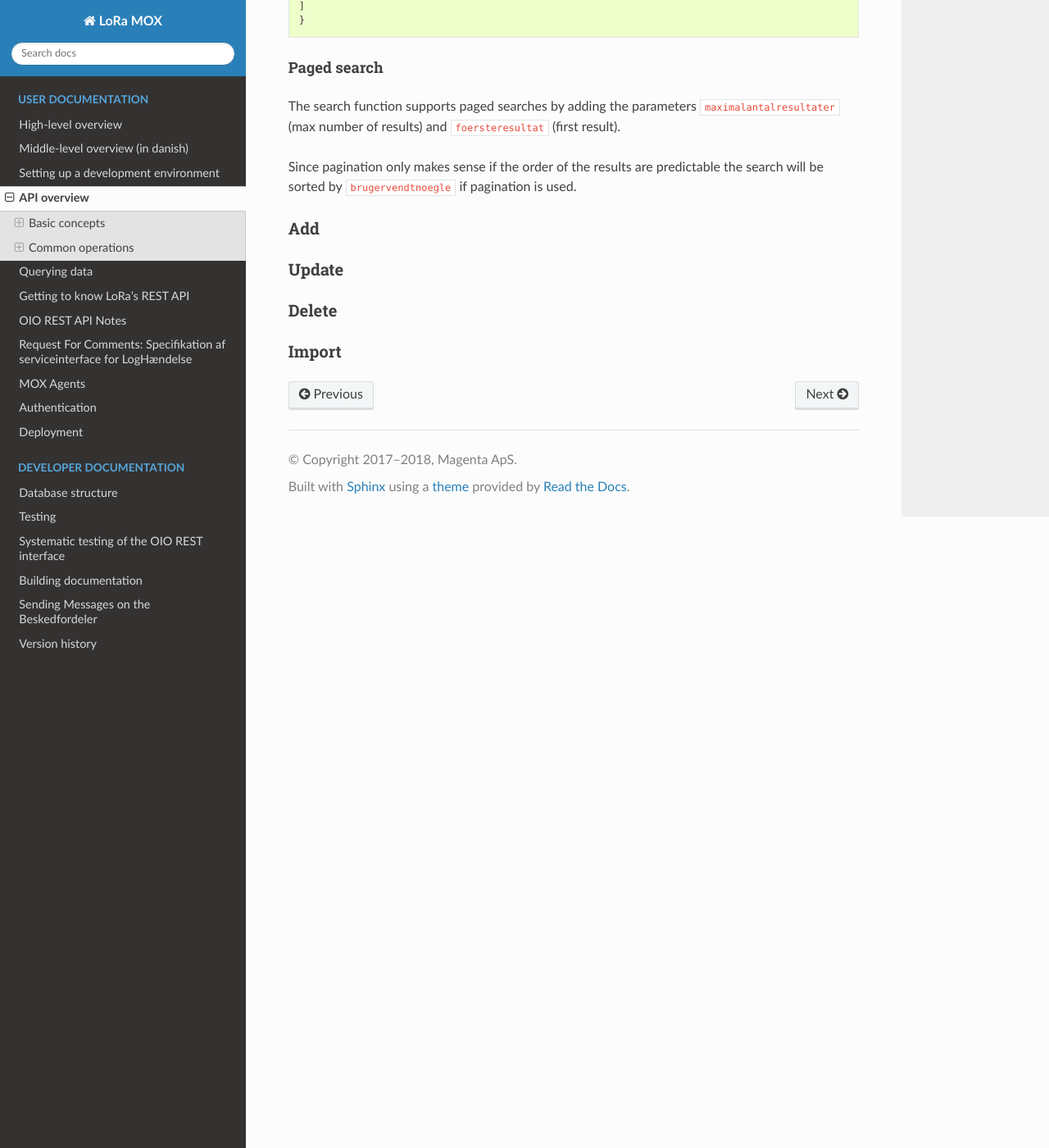
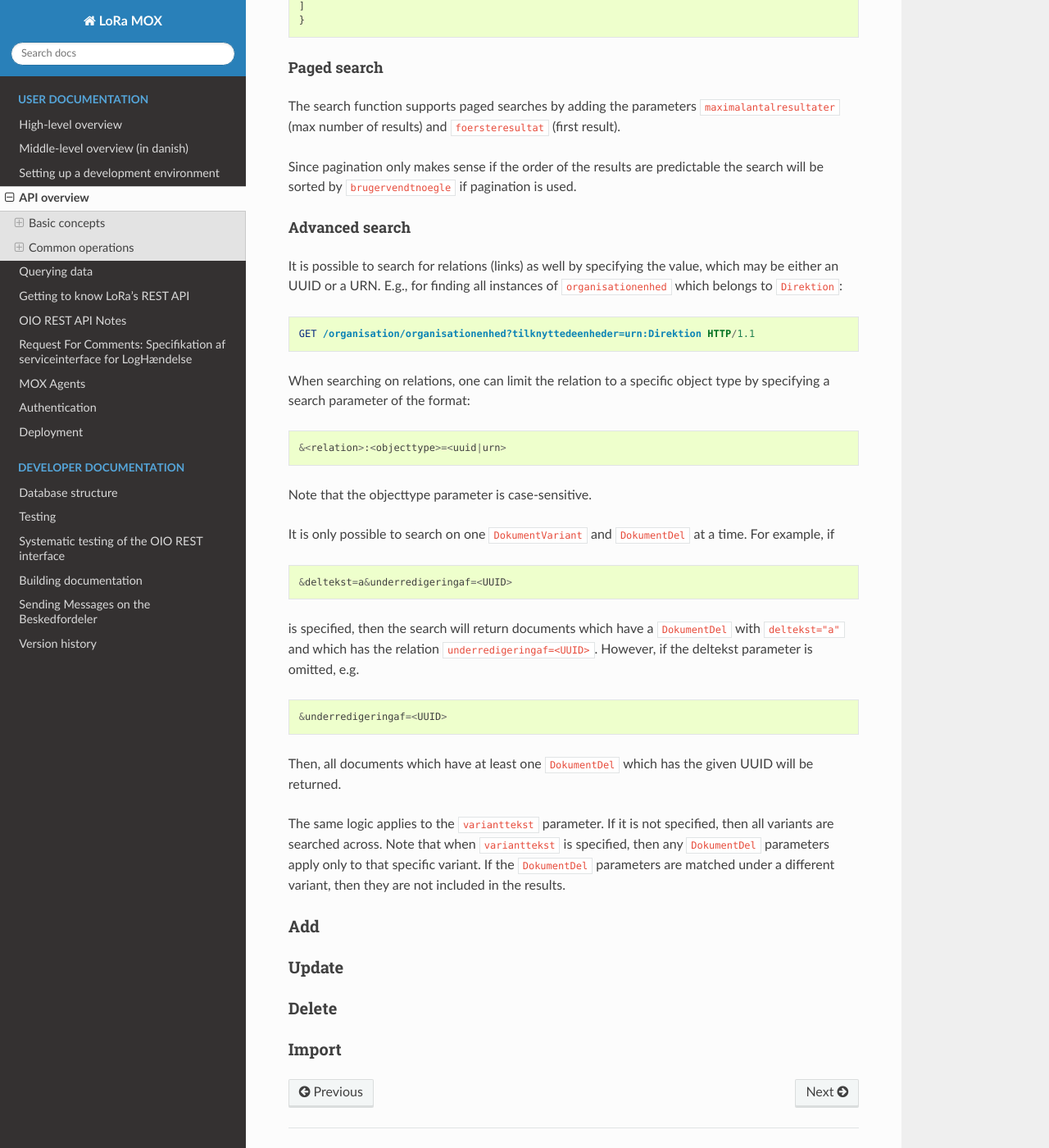
Before and after one commit to magenta-aps/mox, a Sphinx documentation site: the page built from doc/user/api-overview.rst, in a window 1280 px wide and 1400 px high, scrolled down 6138 px. Shown: the whole window at 82% size. Built offline with Sphinx 7.4.7 and the Read the Docs theme 2.0.0, drawn with Linux system fonts in a browser that asks for light colours.

Commit message:
Add Advance search operation from api-notes

```diff
--- a/doc/user/api-overview.rst
+++ b/doc/user/api-overview.rst
@@ -358,6 +358,45 @@ The search function supports paged searches by adding the parameters
 Since pagination only makes sense if the order of the results are predictable
 the search will be sorted by ``brugervendtnoegle`` if pagination is used.
 
+Advanced search
++++++++++++++++
+
+It is possible to search for relations (links) as well by specifying
+the value, which may be either an UUID or a URN. E.g., for finding all
+instances of ``organisationenhed`` which belongs to ``Direktion``:
+
+.. code-block:: http
+
+    GET /organisation/organisationenhed?tilknyttedeenheder=urn:Direktion HTTP/1.1
+
+
+When searching on relations, one can limit the relation to a specific object
+type by specifying a search parameter of the format::
+
+    &<relation>:<objecttype>=<uuid|urn>
+
+Note that the objecttype parameter is case-sensitive.
+
+It is only possible to search on one ``DokumentVariant`` and ``DokumentDel`` at
+a time. For example, if ::
+
+    &deltekst=a&underredigeringaf=<UUID>
+
+is specified, then the search will return documents which have a ``DokumentDel``
+with ``deltekst="a"`` and which has the relation ``underredigeringaf=<UUID>``.
+However, if the deltekst parameter is omitted, e.g. ::
+
+    &underredigeringaf=<UUID>
+
+Then, all documents which have at least one ``DokumentDel`` which has the given
+UUID will be returned.
+
+The same logic applies to the ``varianttekst`` parameter. If it is not
+specified, then all variants are searched across. Note that when
+``varianttekst`` is specified, then any ``DokumentDel`` parameters apply only to
+that specific variant. If the ``DokumentDel`` parameters are matched under a
+different variant, then they are not included in the results.
+
 
 .. _AddOperation:
 
```
Also changed, not shown: doc/user/api-notes.rst (+0 -25 lines).
